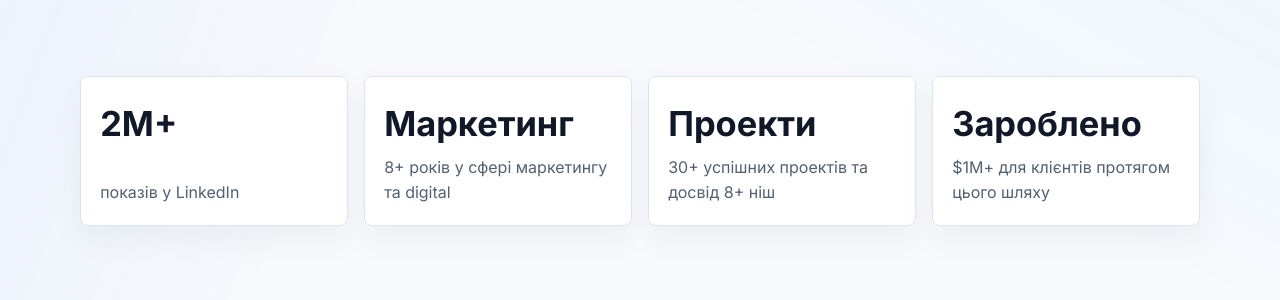
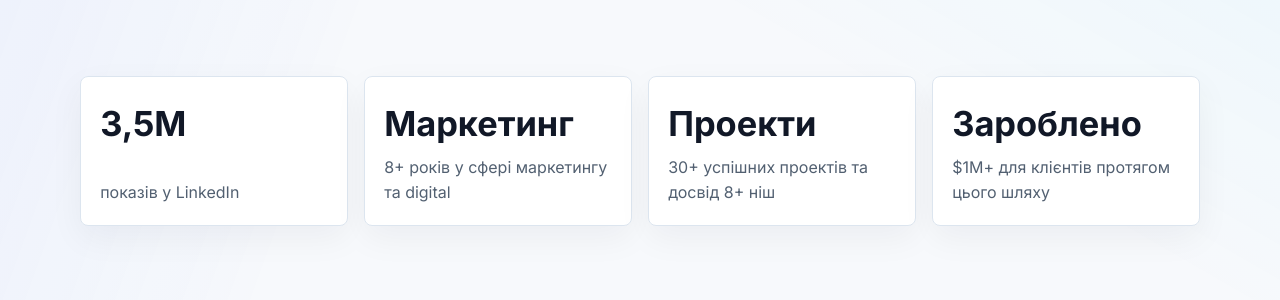
Before and after one commit to jenya112115-source/careerbuilderlab, a Jekyll site: the page built from index.html, in a window 1280 px wide and 900 px high, scrolled down 633 px. Shown: the part 157-457 px from the top of the window. Built offline with Jekyll 4.4.1, drawn with Linux system fonts in a browser that asks for light colours.

Commit message:
Add files via upload

```diff
--- a/index.html
+++ b/index.html
@@ -29,7 +29,7 @@ description: "Перетворюю експертизу на видимість,
 <section class="section">
   <div class="container proof-grid">
     <div class="proof-card">
-      <strong>2M+</strong>
+      <strong>3,5М</strong>
       <span>показів у LinkedIn</span>
     </div>
     <div class="proof-card">
```
